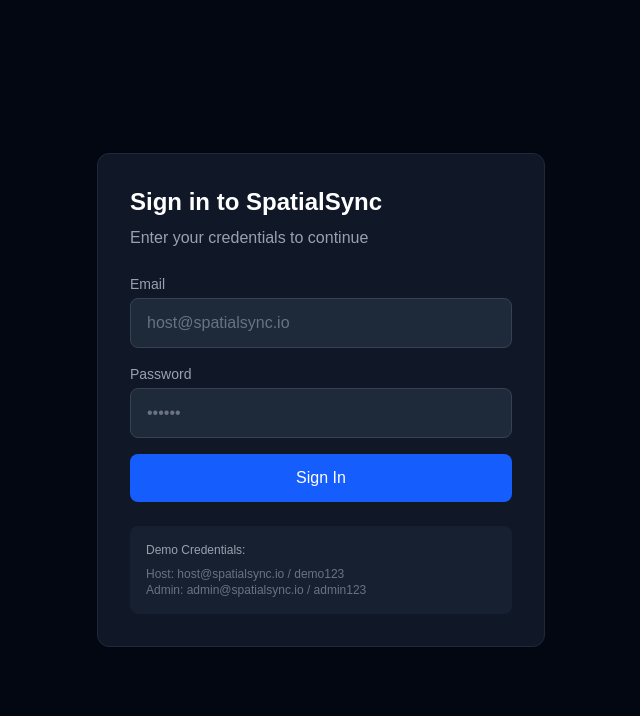
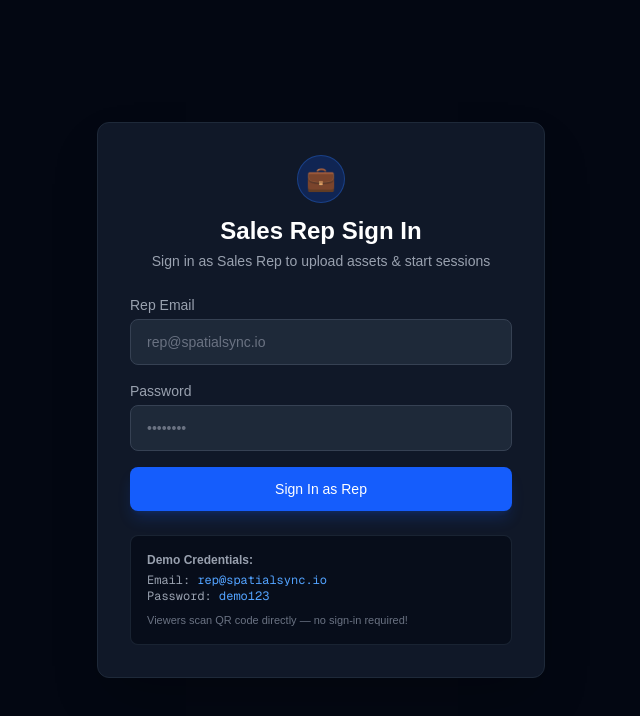
Before and after one commit to arjav1528/Spatial-Sync-AR, a Next.js app: page /auth/signin in a window 1280 px wide. Shown: the top 716 px of the page, without its empty margins (319-959 px from the left). Built offline with nearby package versions, Linux system fonts and the light colour scheme.

Commit message:
feat: simplify auth & roles to rep and viewer; make session viewing 100% public

```diff
--- a/app/auth/signin/page.tsx
+++ b/app/auth/signin/page.tsx
@@ -26,36 +26,41 @@
       setError('Invalid email or password');
       setLoading(false);
     } else {
-      router.push('/dashboard');
+      router.push('/admin');
     }
   };
 
   return (
-    <div className="min-h-screen bg-gray-950 flex items-center justify-center">
-      <div className="bg-gray-900 border border-gray-800 rounded-xl p-8 w-full max-w-md">
-        <h1 className="text-2xl font-bold text-white mb-2">Sign in to SpatialSync</h1>
-        <p className="text-gray-400 mb-6">Enter your credentials to continue</p>
+    <div className="min-h-screen bg-gray-950 flex items-center justify-center p-6">
+      <div className="bg-gray-900 border border-gray-800 rounded-xl p-8 w-full max-w-md shadow-2xl">
+        <div className="text-center mb-6">
+          <div className="w-12 h-12 bg-blue-600/20 text-blue-400 rounded-full flex items-center justify-center text-2xl mx-auto mb-3 border border-blue-500/30">
+            💼
+          </div>
+          <h1 className="text-2xl font-bold text-white">Sales Rep Sign In</h1>
+          <p className="text-sm text-gray-400 mt-1">Sign in as Sales Rep to upload assets & start sessions</p>
+        </div>
 
         <form onSubmit={handleSubmit} className="space-y-4">
           <div>
-            <label className="block text-sm text-gray-400 mb-1">Email</label>
+            <label className="block text-sm text-gray-400 mb-1 font-medium">Rep Email</label>
             <input
               type="email"
               value={email}
               onChange={(e) => setEmail(e.target.value)}
-              placeholder="host@spatialsync.io"
-              className="w-full bg-gray-800 border border-gray-700 rounded-lg px-4 py-3 text-white placeholder-gray-500 focus:outline-none focus:border-blue-500"
+              placeholder="rep@spatialsync.io"
+              className="w-full bg-gray-800 border border-gray-700 rounded-lg px-4 py-3 text-white placeholder-gray-500 focus:outline-none focus:border-blue-500 text-sm"
               required
             />
           </div>
           <div>
-            <label className="block text-sm text-gray-400 mb-1">Password</label>
+            <label className="block text-sm text-gray-400 mb-1 font-medium">Password</label>
             <input
               type="password"
               value={password}
               onChange={(e) => setPassword(e.target.value)}
-              placeholder="••••••"
-              className="w-full bg-gray-800 border border-gray-700 rounded-lg px-4 py-3 text-white placeholder-gray-500 focus:outline-none focus:border-blue-500"
+              placeholder="••••••••"
+              className="w-full bg-gray-800 border border-gray-700 rounded-lg px-4 py-3 text-white placeholder-gray-500 focus:outline-none focus:border-blue-500 text-sm"
               required
             />
           </div>
@@ -65,16 +70,17 @@
           <button
             type="submit"
             disabled={loading}
-            className="w-full bg-blue-600 hover:bg-blue-700 text-white py-3 rounded-lg font-medium transition-colors disabled:opacity-50"
+            className="w-full bg-blue-600 hover:bg-blue-700 text-white py-3 rounded-lg font-medium transition-colors disabled:opacity-50 text-sm shadow-lg shadow-blue-600/20"
           >
-            {loading ? 'Signing in...' : 'Sign In'}
+            {loading ? 'Signing in...' : 'Sign In as Rep'}
           </button>
         </form>
 
-        <div className="mt-6 p-4 bg-gray-800/50 rounded-lg">
-          <p className="text-xs text-gray-400 mb-2">Demo Credentials:</p>
-          <p className="text-xs text-gray-500">Host: host@spatialsync.io / demo123</p>
-          <p className="text-xs text-gray-500">Admin: admin@spatialsync.io / admin123</p>
+        <div className="mt-6 p-4 bg-gray-950/60 rounded-lg border border-gray-800/80">
+          <p className="text-xs text-gray-400 font-semibold mb-1">Demo Credentials:</p>
+          <p className="text-xs font-mono text-gray-400">Email: <span className="text-blue-400">rep@spatialsync.io</span></p>
+          <p className="text-xs font-mono text-gray-400">Password: <span className="text-blue-400">demo123</span></p>
+          <p className="text-[11px] text-gray-500 mt-2">Viewers scan QR code directly — no sign-in required!</p>
         </div>
       </div>
     </div>
--- a/app/layout.tsx
+++ b/app/layout.tsx
@@ -1,6 +1,7 @@
 import type { Metadata } from "next";
 import { Geist, Geist_Mono } from "next/font/google";
 import "./globals.css";
+import Providers from "@/components/Providers";
 
 const geistSans = Geist({
   variable: "--font-geist-sans",
@@ -25,7 +26,7 @@
       className={`${geistSans.variable} ${geistMono.variable} h-full antialiased`}
     >
       <body className="min-h-full flex flex-col bg-gray-950 text-white">
-        {children}
+        <Providers>{children}</Providers>
       </body>
     </html>
   );
--- a/app/page.tsx
+++ b/app/page.tsx
@@ -35,13 +35,13 @@
               href="/admin"
               className="bg-blue-600 hover:bg-blue-700 text-white px-8 py-4 rounded-xl font-medium text-lg transition-colors shadow-lg shadow-blue-600/25"
             >
-              Upload 3D Asset
+              Rep Portal (Upload & Start Session)
             </Link>
             <Link
               href="/auth/signin"
               className="bg-gray-800 hover:bg-gray-700 text-white px-8 py-4 rounded-xl font-medium text-lg transition-colors border border-gray-700"
             >
-              Sign In as Host
+              Sign In as Rep
             </Link>
           </div>
         </div>
--- a/components/Navbar.tsx
+++ b/components/Navbar.tsx
@@ -2,20 +2,22 @@
 
 import Link from 'next/link';
 import { usePathname } from 'next/navigation';
+import { useSession, signOut, signIn } from 'next-auth/react';
 
 export default function Navbar() {
   const pathname = usePathname();
+  const { data: session } = useSession();
 
   const links = [
     { href: '/', label: 'Home' },
-    { href: '/admin', label: 'Admin' },
-    { href: '/dashboard', label: 'Dashboard' },
+    { href: '/admin', label: 'Rep Portal' },
+    { href: '/dashboard', label: 'Analytics' },
   ];
 
   return (
-    <nav className="bg-gray-900 border-b border-gray-800">
+    <nav className="bg-gray-900 border-b border-gray-800 select-none">
       <div className="max-w-7xl mx-auto px-6 py-4 flex items-center justify-between">
-        <Link href="/" className="text-xl font-bold">
+        <Link href="/" className="text-xl font-bold flex items-center gap-1">
           <span className="text-blue-500">Spatial</span>Sync
         </Link>
 
@@ -25,16 +27,33 @@
               key={link.href}
               href={link.href}
               className={`text-sm font-medium transition-colors ${
-                pathname === link.href ? 'text-white' : 'text-gray-400 hover:text-white'
+                pathname === link.href ? 'text-white font-semibold' : 'text-gray-400 hover:text-white'
               }`}
             >
               {link.label}
             </Link>
           ))}
 
-          <button className="bg-blue-600 hover:bg-blue-700 text-white text-sm px-4 py-2 rounded-lg transition-colors">
-            Sign In
-          </button>
+          {session ? (
+            <div className="flex items-center gap-3">
+              <span className="text-xs text-blue-400 font-mono bg-blue-500/10 border border-blue-500/20 px-2.5 py-1 rounded-full">
+                Rep Connected
+              </span>
+              <button
+                onClick={() => signOut({ callbackUrl: '/' })}
+                className="bg-gray-800 hover:bg-gray-700 text-gray-300 text-xs px-3.5 py-1.5 rounded-lg border border-gray-700 transition-colors"
+              >
+                Sign Out
+              </button>
+            </div>
+          ) : (
+            <button
+              onClick={() => signIn()}
+              className="bg-blue-600 hover:bg-blue-700 text-white text-xs px-4 py-2 rounded-lg font-medium transition-colors"
+            >
+              Rep Sign In
+            </button>
+          )}
         </div>
       </div>
     </nav>
--- /dev/null
+++ b/components/Providers.tsx
@@ -0,0 +1,7 @@
+'use client';
+
+import { SessionProvider } from 'next-auth/react';
+
+export default function Providers({ children }: { children: React.ReactNode }) {
+  return <SessionProvider>{children}</SessionProvider>;
+}
--- a/lib/auth-options.ts
+++ b/lib/auth-options.ts
@@ -10,18 +10,14 @@
         password: { label: 'Password', type: 'password' },
       },
       async authorize(credentials) {
-        // Mock users for hackathon
-        const users = [
-          { id: '1', email: 'host@spatialsync.io', password: 'demo123', name: 'Demo Host', role: 'host' },
-          { id: '2', email: 'admin@spatialsync.io', password: 'admin123', name: 'Admin User', role: 'admin' },
-        ];
-
-        const user = users.find(
-          (u) => u.email === credentials?.email && u.password === credentials?.password
-        );
-
-        if (user) {
-          return { id: user.id, email: user.email, name: user.name, role: user.role };
+        // Sales Rep authentication (role: 'rep')
+        if (credentials?.email && credentials?.password) {
+          return {
+            id: 'rep-1',
+            email: credentials.email,
+            name: 'Sales Representative',
+            role: 'rep',
+          };
         }
         return null;
       },
@@ -30,13 +26,13 @@
   callbacks: {
     async jwt({ token, user }) {
       if (user) {
-        token.role = (user as unknown as { role: string }).role;
+        token.role = (user as unknown as { role: string }).role || 'rep';
       }
       return token;
     },
     async session({ session, token }) {
       if (session.user) {
-        (session.user as { role?: string }).role = token.role as string;
+        (session.user as { role?: string }).role = (token.role as string) || 'rep';
       }
       return session;
     },
--- a/middleware.ts
+++ b/middleware.ts
@@ -2,11 +2,11 @@
 
 export default withAuth(
   function middleware(req) {
-    // Custom middleware logic if needed
+    // Custom middleware logic
   },
   {
     callbacks: {
-      authorized: ({ token }) => !!token,
+      authorized: ({ token }) => !!token && token.role === "rep",
     },
     pages: {
       signIn: "/auth/signin",
@@ -14,6 +14,8 @@
   }
 );
 
+// ONLY protect Sales Rep routes (/admin, /dashboard).
+// Public viewer routes (/session/[id], /api/session, /api/analytics) are completely unauthenticated.
 export const config = {
-  matcher: ["/admin/:path*", "/dashboard/:path*", "/session/:path*"],
+  matcher: ["/admin/:path*", "/dashboard/:path*"],
 };
```
